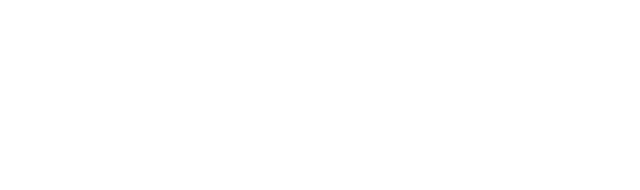
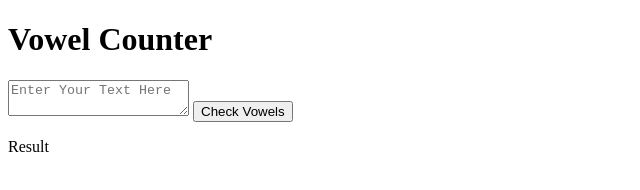
Before and after one commit to genious86/vowel-counter, a plain HTML site: page index.html in a window 1280 px wide. Shown: the whole page, without its empty margins (0-640 px from the left). Drawn offline with Linux system fonts and the light colour scheme.

Commit message:
creating a div containing all elements needed

```diff
--- a/index.html
+++ b/index.html
@@ -8,6 +8,13 @@
 </head>
 <body>
 
+    <div class="container">
+        <h1>Vowel Counter</h1>
+        <textarea id="input" placeholder="Enter Your Text Here" ></textarea>
+        <button onclick="checkVowels()"> Check Vowels</button>
+        <p id = "result">Result</p>
+    </div>
+
     <script src="script.js"></script>
 </body>
 </html>
```
